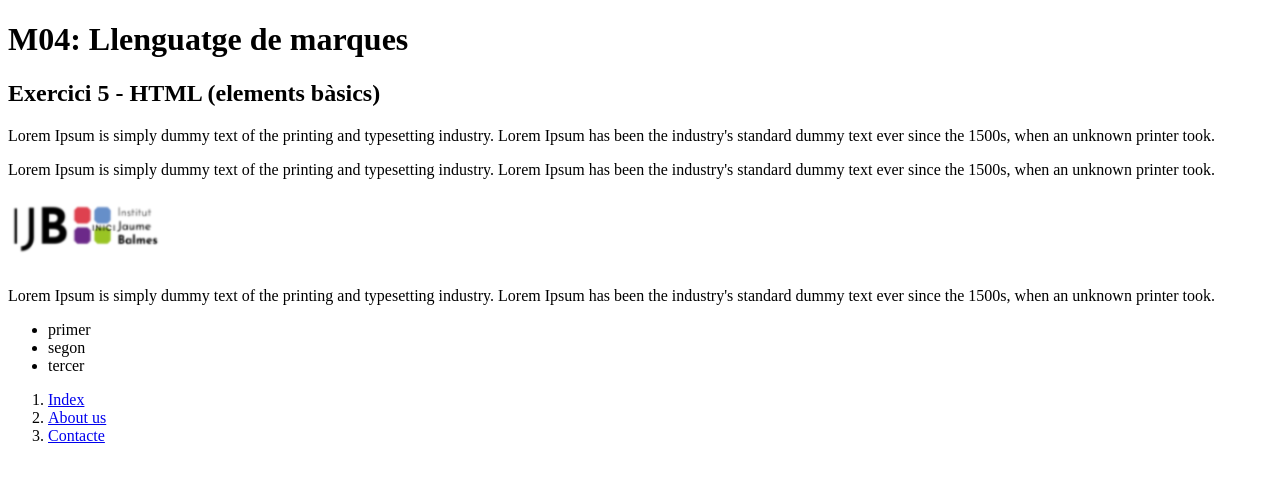
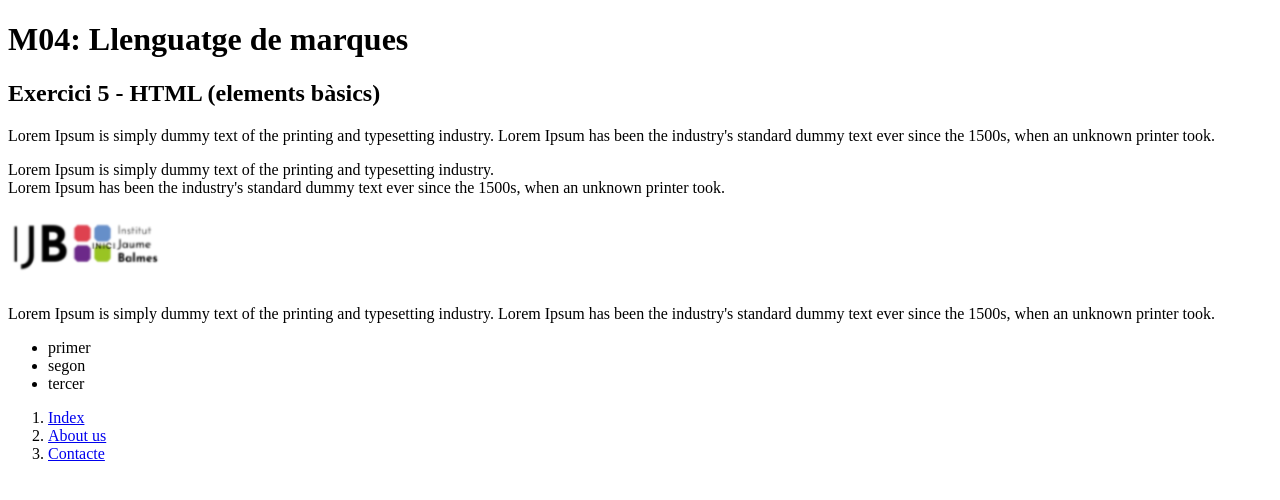
Before and after one commit to lMrSI/Prueba, a plain HTML site: page practica4_B/index.html in a window 1280 px wide. Drawn offline with Linux system fonts and the light colour scheme.

Commit message:
petita correcció

```diff
--- a/practica4_B/index.html
+++ b/practica4_B/index.html
@@ -15,7 +15,7 @@
          when an unknown printer took.
     </p>
     <p>
-        Lorem Ipsum is simply dummy text of the printing and typesetting industry.
+        Lorem Ipsum is simply dummy text of the printing and typesetting industry.<br>
          Lorem Ipsum has been the industry's standard dummy text ever since the 1500s,
          when an unknown printer took.
     </p>
```
